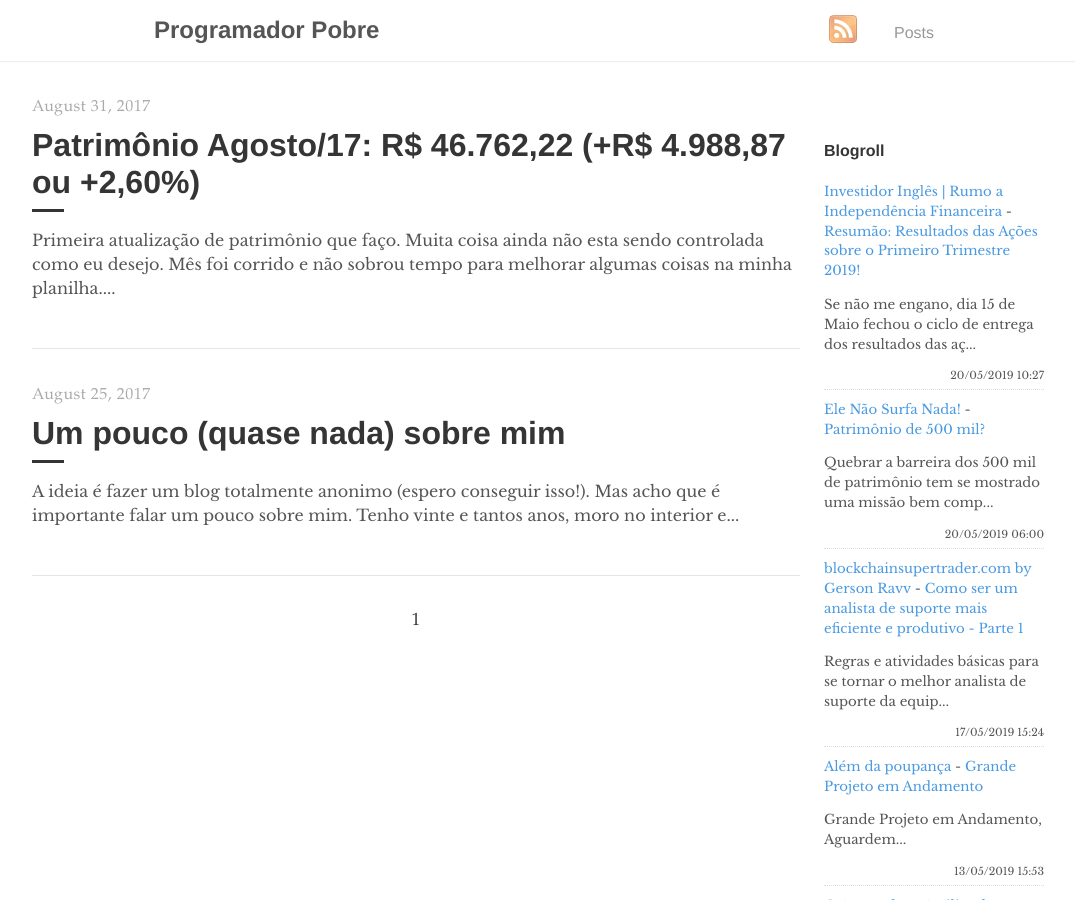
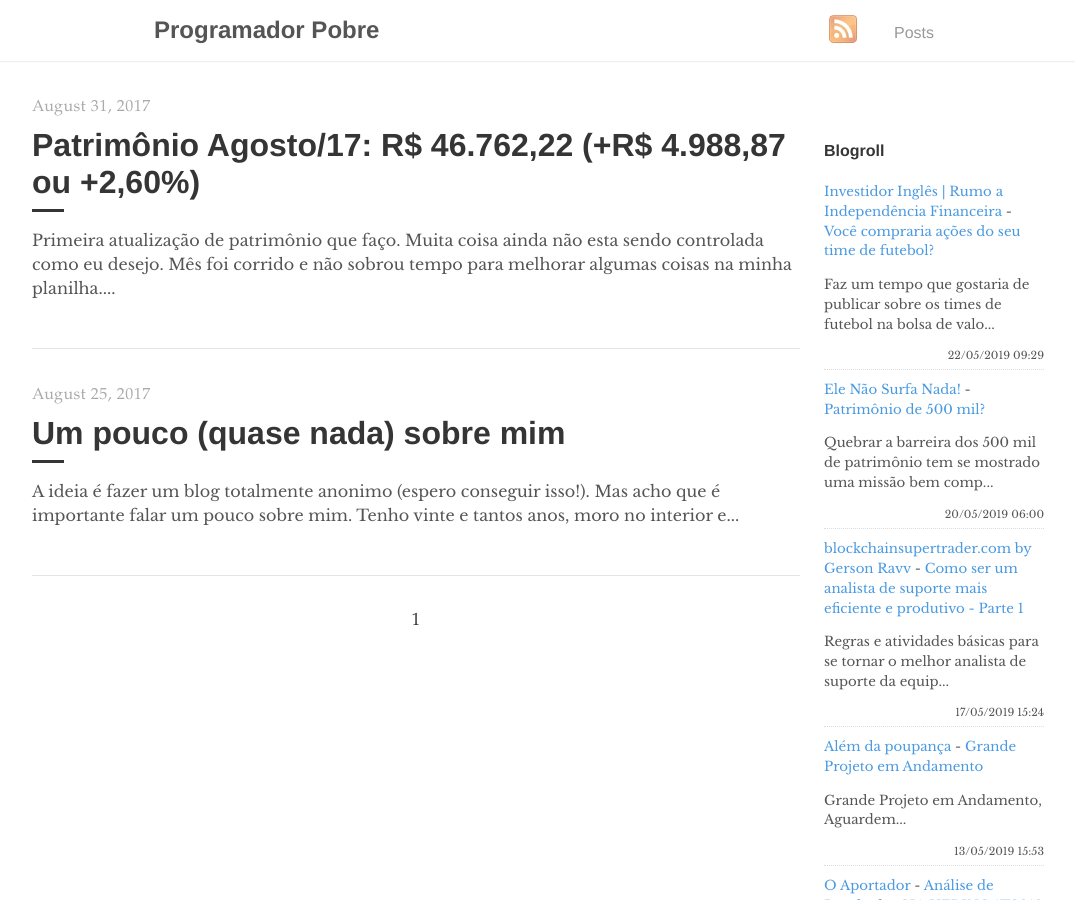
Before and after one commit to programadorpobre/programadorpobre.github.io, a Jekyll site: the page built from index.html, in a window 1280 px wide and 900 px high. Shown: the whole window, without its empty margins (96-1171 px from the left). Built offline with Jekyll 4.4.1, drawn with Linux system fonts in a browser that asks for light colours; the list of posts is cut into pages by our own code; comment, search, counter and statistics services are not loaded.

Commit message:
[ci skip] travis #655

```diff
--- a/_includes/feed-entries.html
+++ b/_includes/feed-entries.html
@@ -1,7 +1,7 @@
 <div class="feed-entry">
-    <a class="feed-entry-site-name" href="https://www.investidoringles.com/">Investidor Inglês | Rumo a Independência Financeira</a> - <a class="feed-entry-title" href="https://www.investidoringles.com/2019/05/resumo-resultados-primeiro-trimestre-2019.html">Resumão: Resultados das Ações sobre o Primeiro Trimestre 2019!</a>
-    <p class="feed-entry-summary">Se não me engano, dia 15 de Maio fechou o ciclo de entrega dos resultados das aç...</p>
-    <time datetime="2019-05-20T10:27:00.001-03:00">20/05/2019 10:27</time>
+    <a class="feed-entry-site-name" href="https://www.investidoringles.com/">Investidor Inglês | Rumo a Independência Financeira</a> - <a class="feed-entry-title" href="https://www.investidoringles.com/2019/05/times-futebol-bolsa-de-valores.html">Você compraria ações do seu time de futebol?</a>
+    <p class="feed-entry-summary">Faz um tempo que gostaria de publicar sobre os times de futebol na bolsa de valo...</p>
+    <time datetime="2019-05-22T09:29:00.001-03:00">22/05/2019 09:29</time>
 </div>
 <div class="feed-entry">
     <a class="feed-entry-site-name" href="https://elenaosurfanada.blogspot.com/">Ele Não Surfa Nada!</a> - <a class="feed-entry-title" href="https://elenaosurfanada.blogspot.com/2019/05/patrimonio-de-500-mil.html">Patrimônio de 500 mil?</a>
```
